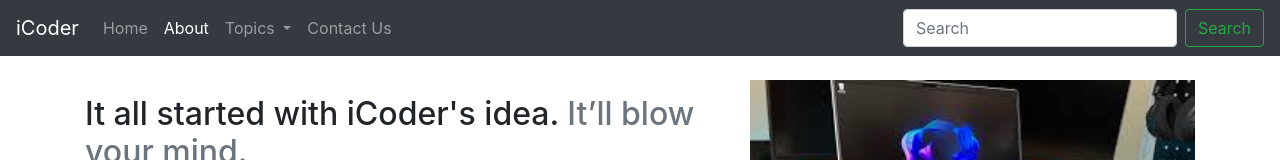
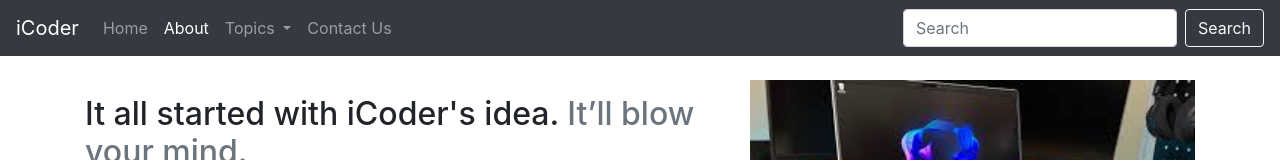
Before and after one commit to srkhan05/SR-iCoderbootstrap, a plain HTML site: page about.html in a window 1280 px wide. Shown: the top 160 px of the page. Drawn offline with nearby package versions, Linux system fonts and the light colour scheme.

Commit message:
Update about.html

```diff
--- a/about.html
+++ b/about.html
@@ -48,7 +48,7 @@
             </ul>
             <form class="form-inline my-2 my-lg-0">
                 <input class="form-control mr-sm-2" type="search" placeholder="Search" aria-label="Search">
-                <button class="btn btn-outline-success my-2 my-sm-0" type="submit">Search</button>
+                <button class="btn btn-outline-light my-2 my-sm-0" type="submit">Search</button>
             </form>
         </div>
     </nav>
```
